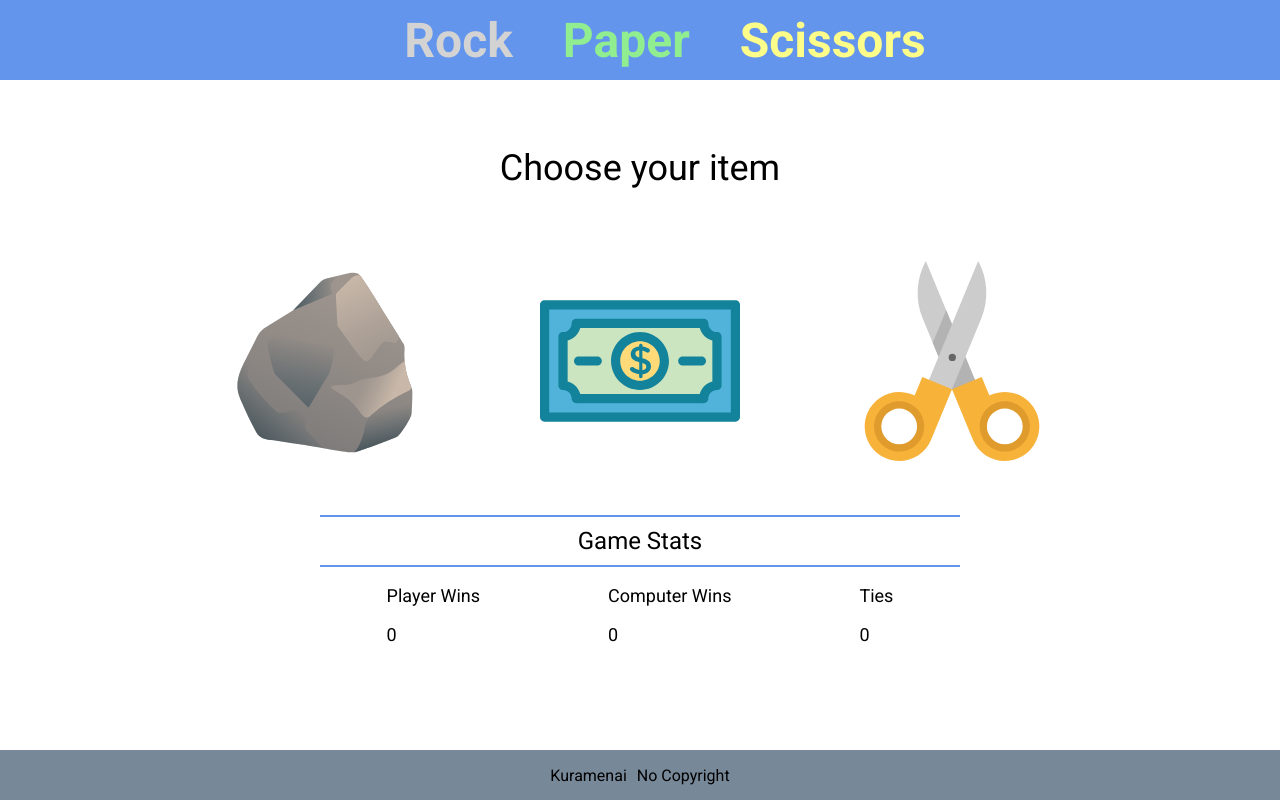
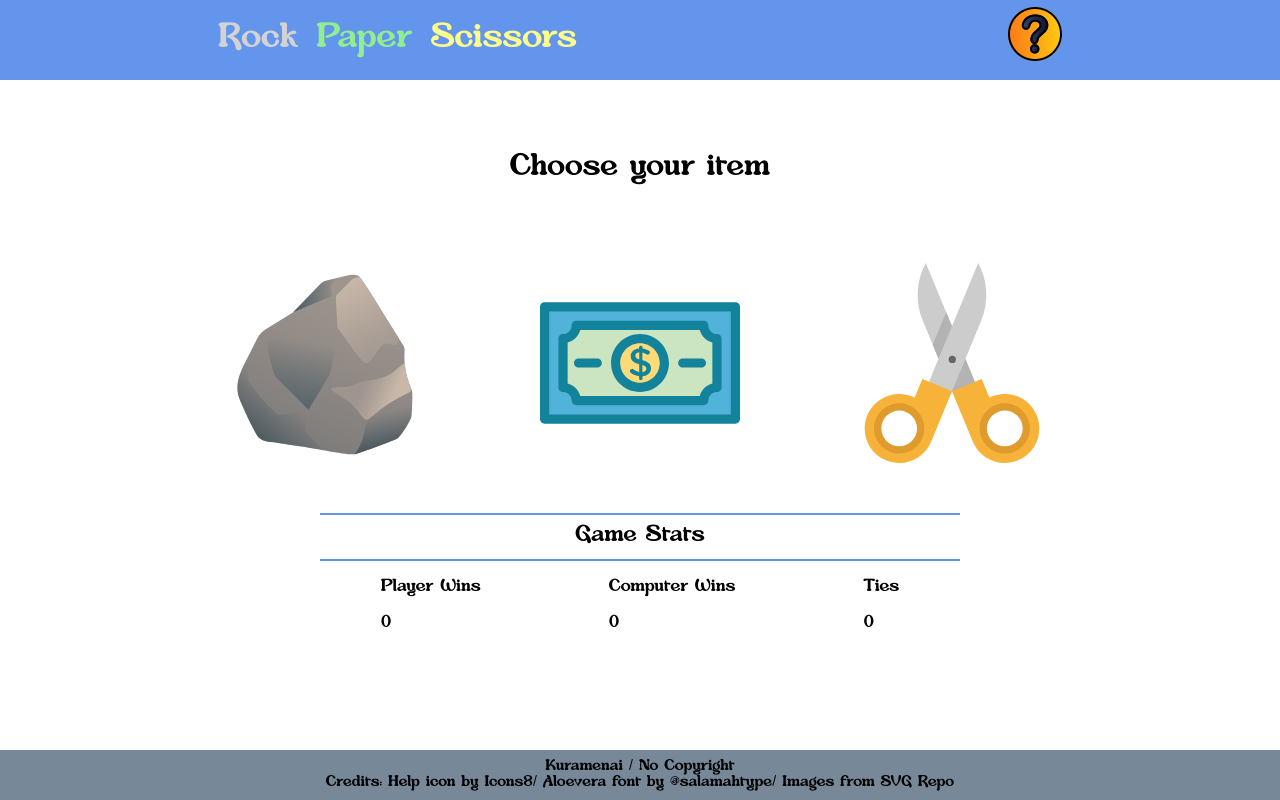
Before and after one commit to Kuramenai/rock-paper-scissors, a plain HTML site: page index.html in a window 1280 px wide. Drawn offline with Linux system fonts and the light colour scheme.

Commit message:
Improve the overall appearance of the website

```diff
--- a/index.html
+++ b/index.html
@@ -4,16 +4,22 @@
     <meta charset="UTF-8">
     <meta http-equiv="X-UA-Compatible" content="IE=edge">
     <meta name="viewport" content="width=device-width, initial-scale=1.0">
-    <title>Document</title>
+    <title>Rock Paper Scissors</title>
     <link rel="stylesheet" href="./styles/style.css">
     <script src="./javascript/script.js" defer> </script>
 </head>
 <body>
 
     <div class="header">
-        <span style="color:lightgray">Rock</span>
-        <span style="color:lightgreen">Paper</span>
-        <span style="color:rgb(253, 253, 137)">Scissors</span>
+        <div class="game-name">
+            <span style="color:lightgray">Rock</span>
+            <span style="color:lightgreen">Paper</span>
+            <span style="color:rgb(253, 253, 137)">Scissors</span>
+        </div>
+
+        <div class="help-button">
+            <img class="help-icon" src="./images/help-icon.png" alt="help icon">
+        </div>
     </div>
 
     <div class="game-viewport">
@@ -22,11 +28,11 @@
 
         <div class="player-selection-items">
             <div class="item-container">
-                <img class="Rock" src="./images/rock.svg">
+                <img class="Rock" src="./images/rock.svg" alt="rock">
             </div>
 
             <div class="item-container">
-                <img class="Paper" src="./images/paper.svg" alt="money">
+                <img class="Paper" src="./images/paper.svg" alt="paper">
             </div>
 
             <div class="item-container">
@@ -66,8 +72,16 @@
     </div>
 
     <div class="footer">
-        <a href="https://github.com/Kuramenai" target="_blank" class="footer-link"> Kuramenai </a>
-        <div>No Copyright</div>
+        <div>
+            <a href="https://github.com/Kuramenai" target="_blank" class="footer-link"> Kuramenai </a>/
+            No Copyright
+        </div>
+
+        <div class="credits">
+            Credits: <a target="_blank" href="https://icons8.com/icon/VTNpzJ4RupPJ/help">Help</a> icon by <a target="_blank" href="https://icons8.com">Icons8</a>/
+                        Aloevera font by <a target="_blank" href="https://salamahtype.com">@salamahtype</a>/
+                        Images from <a target="_blank" href="https://www.svgrepo.com/">SVG Repo</a>
+        </div>
     </div>
 
 </body>
--- a/javascript/script.js
+++ b/javascript/script.js
@@ -125,21 +125,20 @@ function game(e){
     if(roundResult === 1){
         playerWins+= 1;
         playerWinsStats.textContent = `${playerWins}`;
-        playerWinsStats.style.color = 'green';
-        resultDisplayText.textContent = `>>  NICE MOVE! ${computerFormattedSelection} could not resist to the power of ${playerSelection}  <<`;
+        resultDisplayText.style.color = 'green';
+        resultDisplayText.textContent = `>>  NICE MOVE! ${computerFormattedSelection} could not resist to the mighty power of ${playerSelection}  <<`;
     }
     else if(roundResult === -1){
         computerWins +=1;
         computerWinsStats.textContent = `${computerWins}`;
+        resultDisplayText.style.color = "brown";
         resultDisplayText.textContent =  `>>  SEEMS LIKE YOU HAVE BEEN TRICKED! Unfortunately ${computerFormattedSelection} beats ${playerSelection}  <<`;
-        resultDisplayText.style.color = "brown";
     }
     else{
         ties +=1;
-        tiesStats.textContent = `${ties}`
+        tiesStats.textContent = `${ties}`;
+        resultDisplayText.style.color = "gray";
         resultDisplayText.textContent = '>>  IT\'S A TIE  <<';
-        resultDisplayText.style.color = "gray";
-
     }
 
 
@@ -149,8 +148,6 @@ function game(e){
         computerWins = 0;
         ties = 0;
     }
-
-
 
 
 }
@@ -168,6 +165,7 @@ playerChoices = [playerChoiceIsRock,playerChoiceIsPaper,playerChoiceIsScissors];
 
 resultDisplay = document.querySelector('.result-Display')
 resultDisplayText = document.createElement('p');
+//resultDisplayText.classList.add('textAnimation'); To use later on
 resultDisplay.appendChild(resultDisplayText);
 
 /* add event listener to each item so that every time we click one, we play a round*/
--- a/styles/style.css
+++ b/styles/style.css
@@ -1,11 +1,17 @@
 @import url('https://fonts.googleapis.com/css2?family=Roboto:ital,wght@0,400;0,500;0,700;0,900;1,300&display=swap');
+
+@font-face {
+    font-family: "Aloevera";
+    src: url('../fonts/Aloevera-OVoWO.ttf');
+}
+
 
 body{
     padding: 0;
     margin:0;
     height: 100vh;
 
-    font-family: 'Roboto',Arial;
+    font-family: 'Aloevera','Roboto',Arial;
 
     display: flex;
     flex-direction: column;
@@ -18,18 +24,35 @@ body{
     width: 100%;
     height: 10%;
 
+    ;
+
     display: flex;
     align-items: center;
-    justify-content: center;
+    justify-content: space-around;
 
     background-color: cornflowerblue;
-    font-weight: bold;
-    font-size:48px;
+
+    font-size:36px;
 
 }
 
+
+
 .header span{
-    margin-left: 50px;
+    margin-left: 5px;
+}
+
+.help-icon{
+    cursor: pointer;
+    transition: all 0.15s;
+}
+
+.help-icon:hover{
+    scale : 1.2;
+}
+
+.help-icon:active{
+    scale: 1;
 }
 
 
@@ -58,7 +81,7 @@ body{
     align-items: center;
     justify-content: center;
 
-    font-size: 36px;
+    font-size: 32px;
 
     /*background-color: green;*/
 }
@@ -91,7 +114,13 @@ body{
     box-shadow: 5px 5px 2px rgba(0,0,0,0.3);
     border-radius:5px;
 
+
+}
+
+.item-container:active{
+
     scale: 1.25;
+
 }
 
 
@@ -103,7 +132,7 @@ body{
 }
 
 .result-Display{
-    font-size: x-large;
+    font-size:larger;
 
 
     text-align: center;
@@ -111,6 +140,25 @@ body{
     margin-top: -10px;
     margin-bottom: 10px;
 }
+
+/*.textAnimation{
+    animation: slide 6s 7s;
+}
+*/
+
+@keyframes appear{
+    0%{opacity: 0;}
+    20%{opacity: 1;}
+    80%{opacity: 1;}
+    100%{opacity: 0;}
+}
+
+@keyframes slide{
+    0%{margin-left:-800px;}
+    20%{margin-left:-800px;}
+    35%{margin-left:0px;}
+  100%{margin-left:0px;}
+  }
 
 .stats-container{
     flex:1;
@@ -142,6 +190,7 @@ body{
 
 .footer{
     display: flex;
+    flex-direction: column;
     justify-content: center;
     align-items: center;
     column-gap: 10px;
@@ -149,15 +198,16 @@ body{
     height: 50px;
 
     background-color: lightslategray;
+
 }
 
-.footer-link{
+.footer a{
     text-decoration: none;
     color: black;
     transition: all 0.15s;
 }
 
-.footer-link:hover{
+.footer a:hover{
     text-decoration: underline;
     color:white
 }
```
Also changed, not shown: fonts/Aloevera-OVoWO.ttf (added), images/help-icon.png (added).
